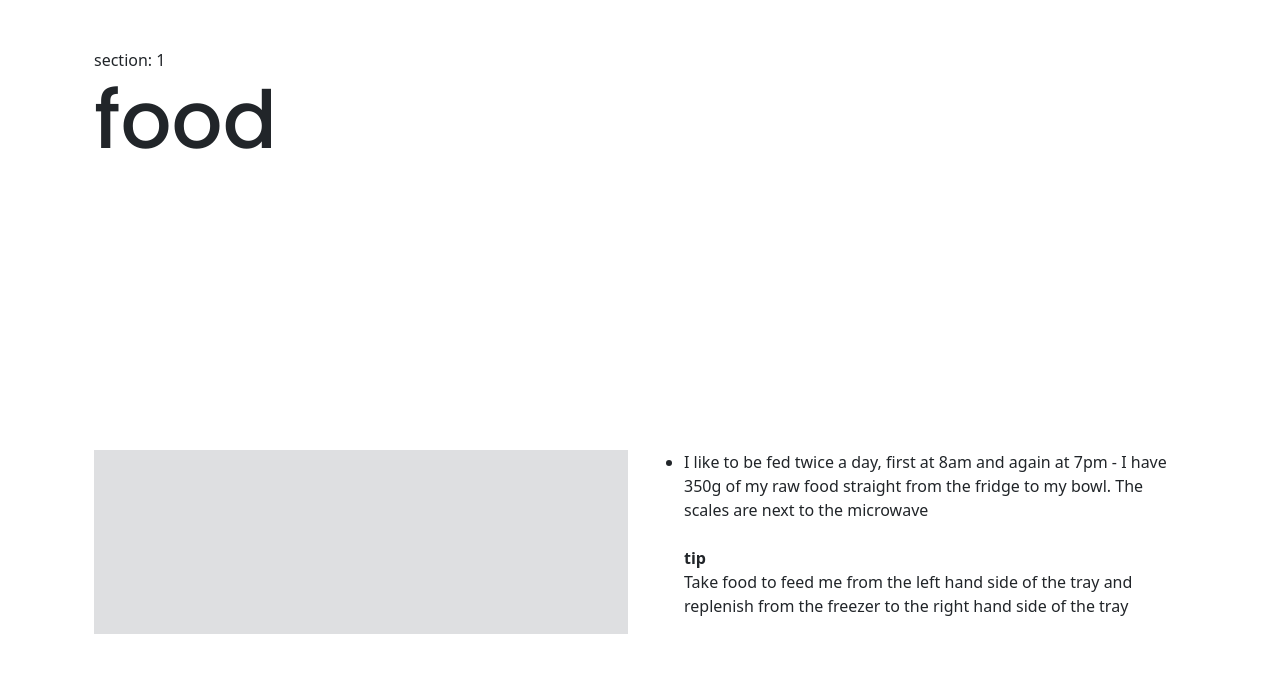
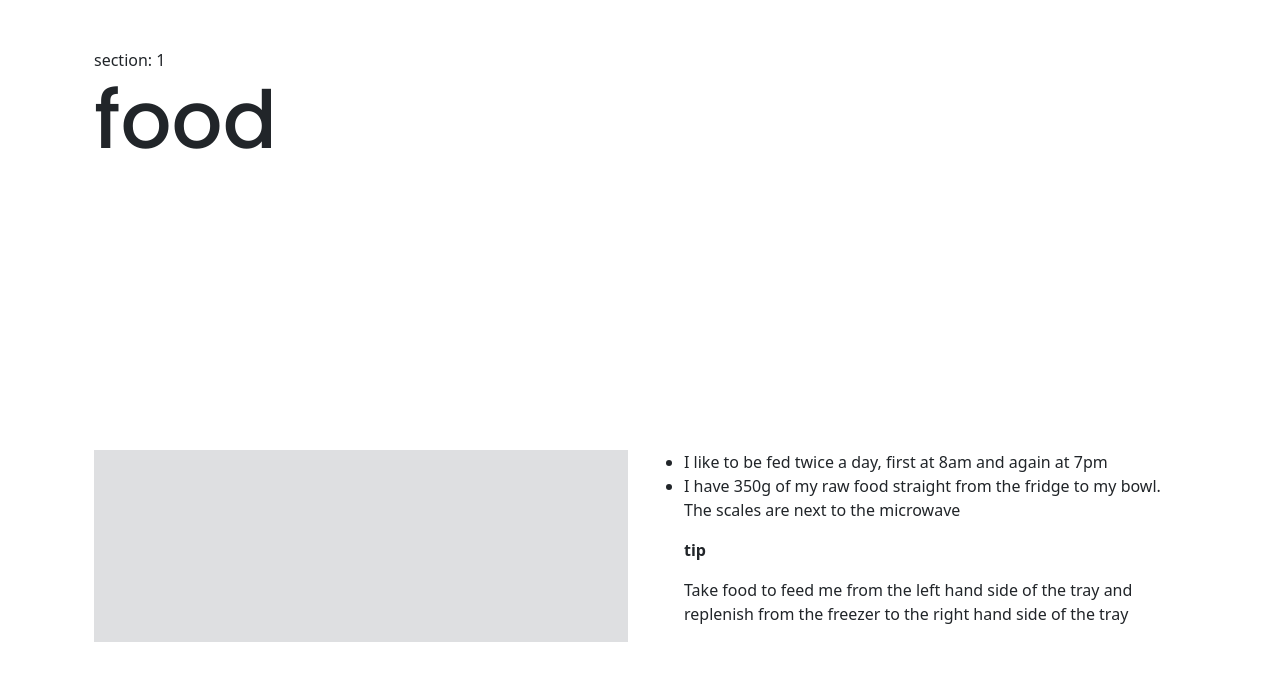
Before and after one commit to naaman10/rhubarb, a Jekyll site: the page built from food.markdown, in a window 1280 px wide. Shown: the top 681 px of the page. Built offline with Jekyll 4.4.1, drawn with Linux system fonts in a browser that asks for light colours.

Commit message:
Update from Forestry.io naamanh10@gmail.com updated food.markdown

```diff
--- a/food.markdown
+++ b/food.markdown
@@ -1,13 +1,14 @@
 ---
 layout: page
 title: food
-permalink: /food/
+permalink: "/food/"
 section: 1
-intro_section: "- I like to be fed twice a day, first at 8am and again at 7pm
-- I have 350g of my raw food straight from the fridge to my bowl. The scales are next to the microwave
-<br>
-<br>
-**tip**
-<br>
-Take food to feed me from the left hand side of the tray and replenish from the freezer to the right hand side of the tray"
+intro_section: |-
+  * I like to be fed twice a day, first at 8am and again at 7pm
+  * I have 350g of my raw food straight from the fridge to my bowl. The scales are next to the microwave
+
+    **tip**
+
+    Take food to feed me from the left hand side of the tray and replenish from the freezer to the right hand side of the tray
+
 ---
```
Also changed, not shown: .forestry/front_matter/templates/sections.yml.
